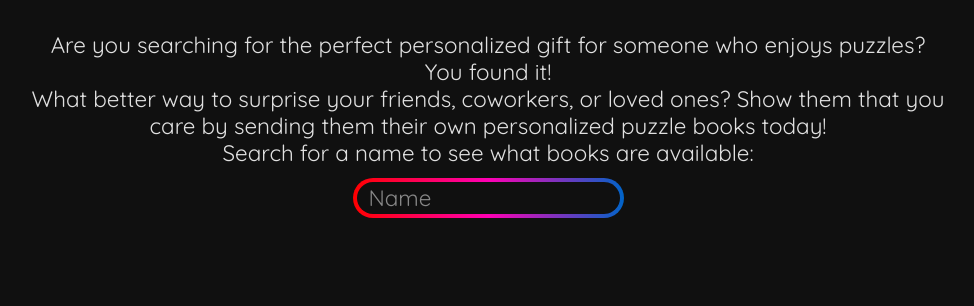
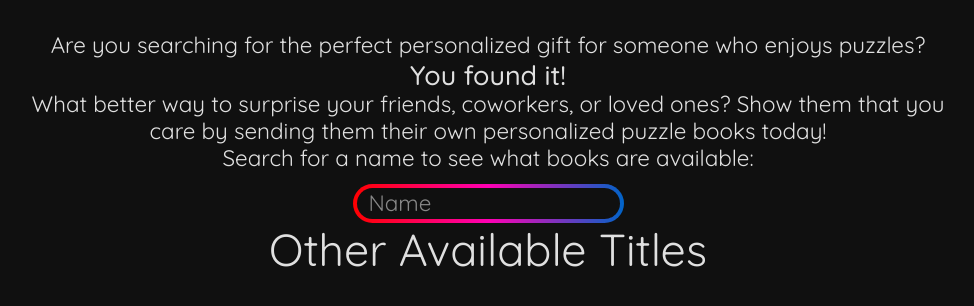
Before and after one commit to gmlewis/personalized-books, a Vue app: page / in a window 1280 px wide. Shown: the top 306 px of the page, without its empty margins (152-1126 px from the left). Built offline with nearby package versions, Linux system fonts and the light colour scheme.

Commit message:
Show Other Available Titles if nothing else shown
Signed-off-by: Glenn Lewis <6598971+gmlewis@users.noreply.github.com>

```diff
--- a/src/App.vue
+++ b/src/App.vue
@@ -1,7 +1,7 @@
 <template>
   <div class="paragraphs">
     <p>Are you searching for the perfect personalized gift for someone who enjoys puzzles?</p>
-    <p><b>You found it!</b></p>
+    <p><strong>You found it!</strong></p>
     <p>What better way to surprise your friends, coworkers, or loved ones? Show them that you care by sending them their
       own personalized puzzle books today!</p>
     <p>Search for a name to see what books are available:</p>
@@ -10,9 +10,7 @@
 </template>
 
 <script setup>
-import { otherBooks } from './components/books-by-name.js'
 import SearchBooks from './components/SearchBooks.vue'
-import DisplayBook from './components/DisplayBook.vue'
 </script>
 
 <style lang="scss" scoped>
@@ -31,6 +29,11 @@ h2 {
   padding-bottom: 2rem;
 }
 
+strong {
+  font-weight: 900;
+  font-size: larger;
+}
+
 .top-space {
   padding-top: 4rem;
 }
--- a/src/components/SearchBooks.vue
+++ b/src/components/SearchBooks.vue
@@ -4,9 +4,17 @@
     <span></span>
   </span>
   <div v-if="!!similarMatches" class="shortcut">{{ similarMatches }}</div>
-  <div class="books">
+  <div class="books" v-if="!!books.length">
     <div v-for="book in books" class="book">
       <DisplayBook :book="book" />
+    </div>
+  </div>
+  <div v-if="!books.length">
+    <h1 class="top-space">Other Available Titles</h1>
+    <div class="books">
+      <div v-for="book in otherBooks" class="book">
+        <DisplayBook :book="book" />
+      </div>
     </div>
   </div>
 </template>
@@ -16,6 +24,7 @@
 
 import { onMounted, ref, watch } from 'vue'
 import DisplayBook from './DisplayBook.vue'
+import { otherBooks } from './books-by-name.js'
 
 // const searchUrl = 'http://localhost:3000/search'
 const searchUrl = 'https://on-demand-books-com-kzfxdscz.fermyon.app/search'
```
